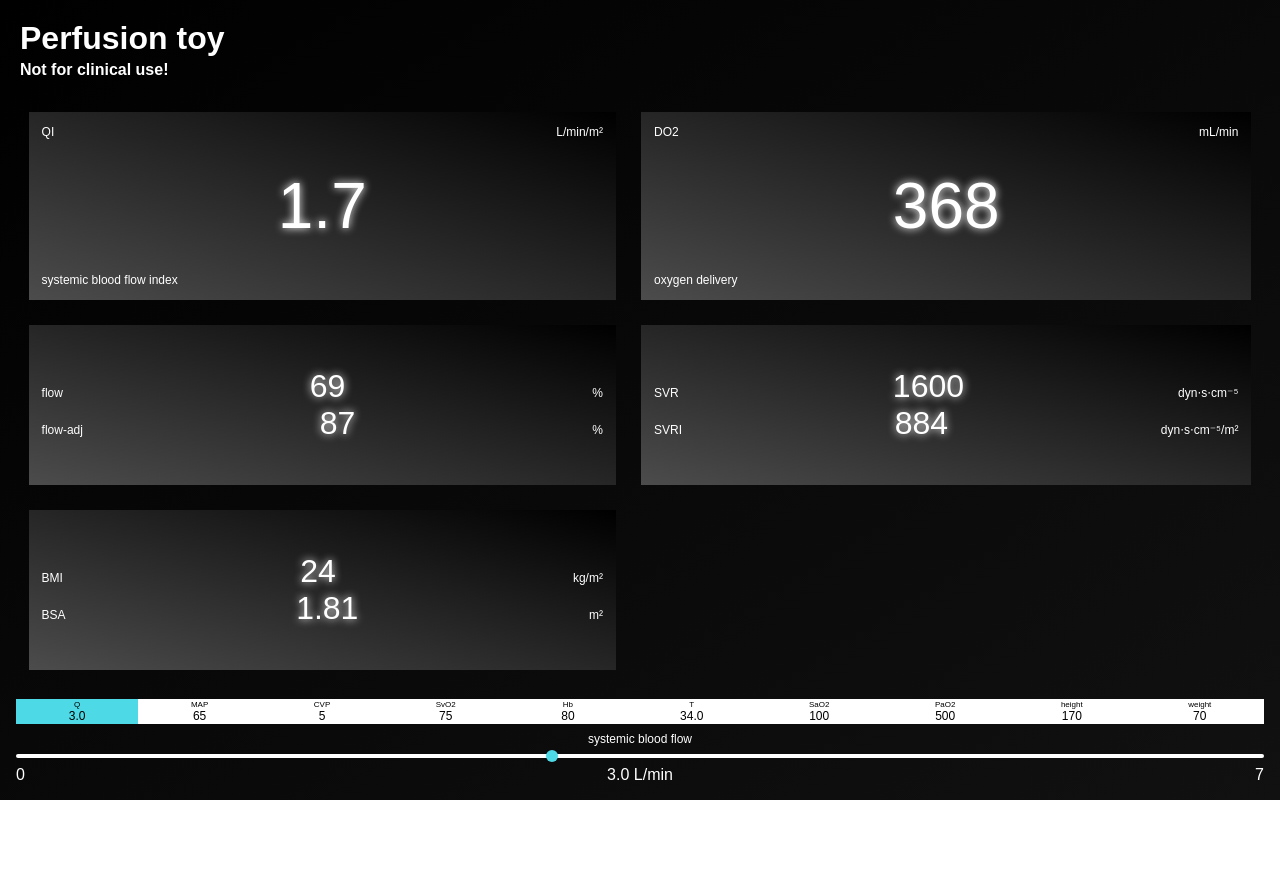
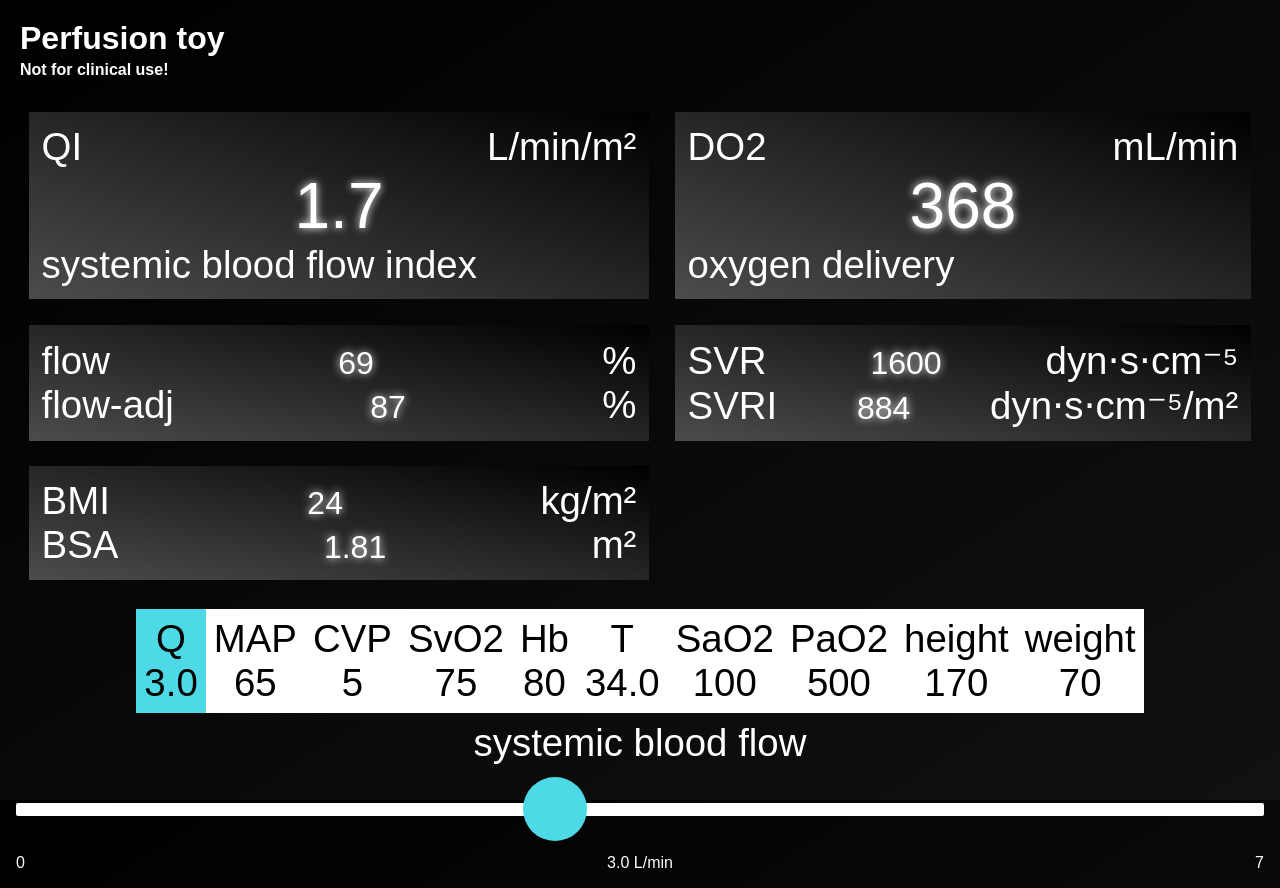
Before and after one commit to jdf-id-au/jdf-id-au.github.io, a plain HTML site: page index.html in a window 1280 px wide. Before the commit the page ends 800 px from the top, so only its background shows below. Drawn offline with Linux system fonts and the light colour scheme.

Commit message:
css fiddle

```diff
--- a/css/style.css
+++ b/css/style.css
@@ -24,7 +24,7 @@ h2 {
 }
 main {
     padding: 0 2vh 0 2vh;
-    flex-grow: 1;
+    /*flex-grow: 1;*/
     display: grid;
     grid-template-columns: auto auto;
 }
@@ -34,7 +34,7 @@ main {
     margin: 1vw;
     display: flex;
     flex-direction: column;
-    justify-content: space-between;
+    /*justify-content: space-between;*/
 }
 .header, .row {
     display: flex;
@@ -46,7 +46,7 @@ main {
     text-shadow: white 0 0 1vh;
 }
 .id, button > .value, .unit, .label {
-    font-size: 1.5vh;
+    font-size: 3vw;
 }
 .single .value {
     display: flex;
@@ -66,17 +66,18 @@ footer {
 }
 .button-bar {
     display: flex;
-    /*align-content: stretch;*/
-    justify-content: space-between;
+    flex-wrap: wrap;
+    justify-content: center;
     margin-bottom: 1vh;
 }
 button {
-    flex-grow: 1;
+    /*flex-grow: 1;*/
     background-color: white;
     border: none;
+    padding: 1vh;
 }
 button > .name {
-    font-size: 1vh;
+    font-size: 3vw;
 }
 button > .value {
     text-shadow: none;
@@ -102,19 +103,19 @@ button.selected {
 .slider {
     -webkit-appearance: none;
     width: 100%;
-    height: 0.5vh;
-    margin: 1vh 0 1vh 0;
+    height: 1vw;
+    margin: 3vw 0 3vw 0;
     border-radius: 0.25vh;
 }
 .slider::-webkit-slider-thumb {
     -webkit-appearance: none;
-    width: 1.5vh;
-    height: 1.5vh;
+    width: 5vw;
+    height: 5vw;
     border-radius: 50%;
 }
 .slider::-moz-range-thumb {
-    width: 1.5vh;
-    height: 1.5vh;
+    width: 5vw;
+    height: 5vw;
     border-radius: 50%;
 }
 .scale {
```
